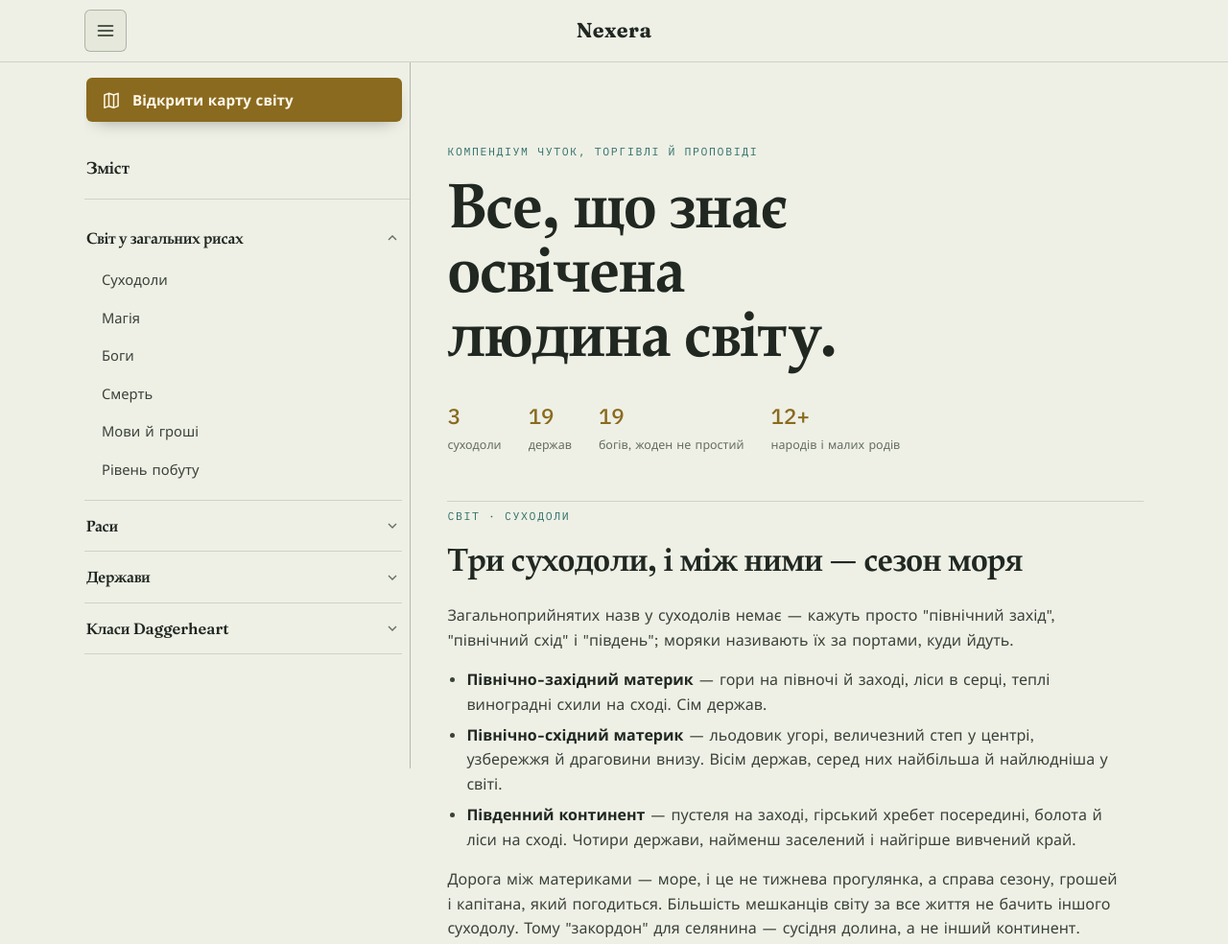
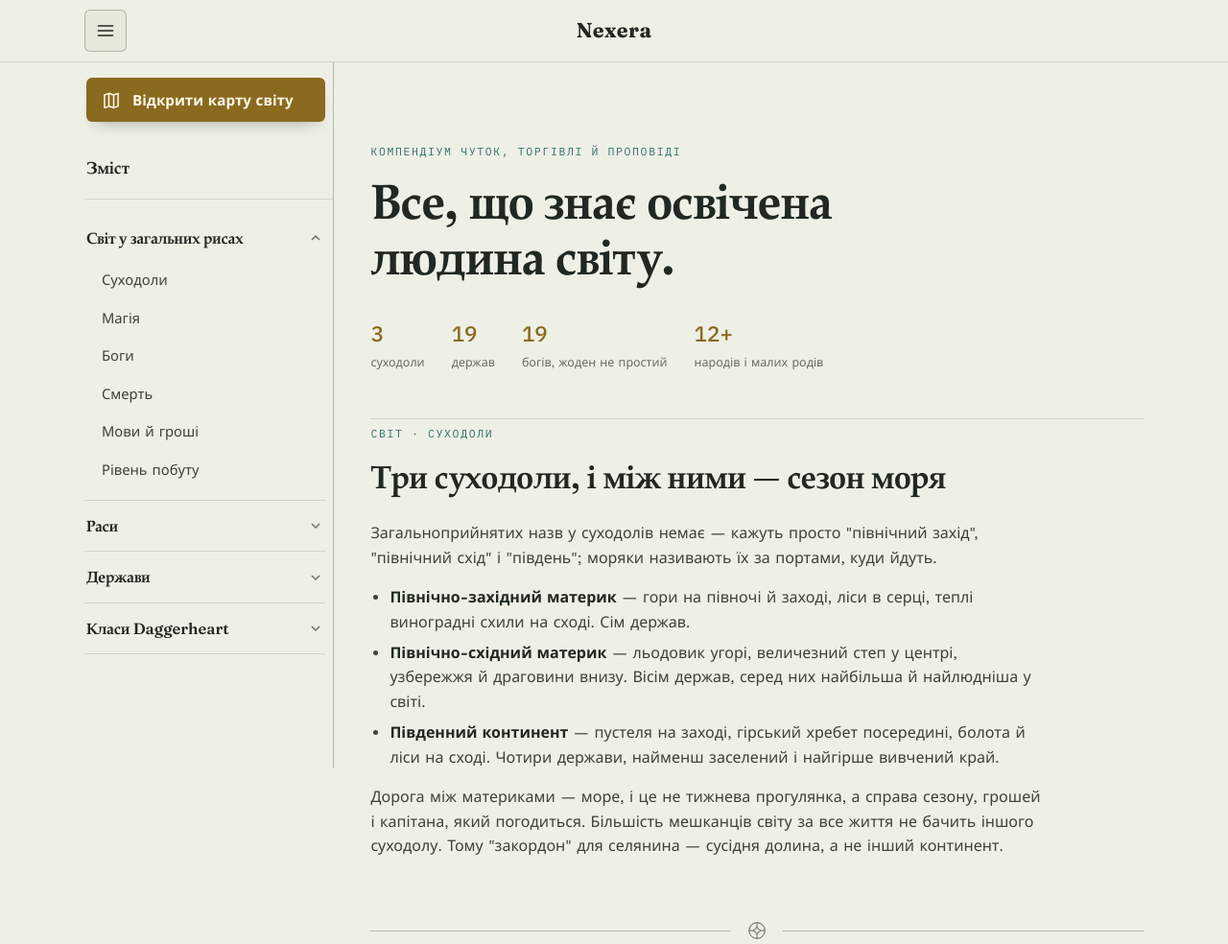
Before and after one commit to 4ykis/nexera-guide, a plain HTML site: page index.html in a window 1280 px wide. Shown: the top 984 px of the page at 96% size. Drawn offline with nearby package versions, Linux system fonts and the light colour scheme.

Commit message:
Tune hero title, sidebar width, and mobile drawer direction
- Hero h1 uses the full content width and a smaller clamp so it wraps
  to at most two lines instead of many narrow ones
- Sidebar width down to 260px; full-screen only at 400px and below
- Mobile/tablet drawer now slides in from the left instead of the right

Co-Authored-By: Claude Sonnet 5 <noreply@anthropic.com>

```diff
--- a/index.html
+++ b/index.html
@@ -24,7 +24,7 @@
     --sans: "Work Sans", "Segoe UI", system-ui, sans-serif;
     --mono: "IBM Plex Mono", "SFMono-Regular", Consolas, monospace;
     --header-h: 64px;
-    --sidebar-w: 340px;
+    --sidebar-w: 260px;
   }
   @media (prefers-color-scheme: dark){
     :root:not([data-theme="light"]){
@@ -152,19 +152,19 @@
   .scrim.open{ opacity:1; pointer-events:auto; }
 
   .drawer{
-    position:fixed; top:0; right:0; height:100%;
-    width:min(400px, 100vw);
+    position:fixed; top:0; left:0; height:100%;
+    width:min(var(--sidebar-w), 100vw);
     background:var(--bg-raised);
-    border-left:1px solid var(--line-strong);
+    border-right:1px solid var(--line-strong);
     box-shadow:var(--shadow);
-    transform:translateX(100%);
+    transform:translateX(-100%);
     transition:transform .3s cubic-bezier(.2,.7,.3,1);
     z-index:50;
     display:flex; flex-direction:column;
     overflow:hidden;
   }
   .drawer.open{ transform:translateX(0); }
-  @media (max-width:680px){
+  @media (max-width:400px){
     .drawer{ width:100vw; }
   }
   .drawer-top{
@@ -289,9 +289,9 @@
   }
   .hero .eyebrow{ margin-bottom:14px; display:block; }
   .hero h1{
-    font-size:clamp(2.4rem, 6vw, 4.1rem);
-    line-height:1.02;
-    max-width:11ch;
+    font-size:clamp(1.8rem, 4.4vw, 3.2rem);
+    line-height:1.12;
+    max-width:100%;
   }
   .hero .lede{
     margin-top:22px;
```
